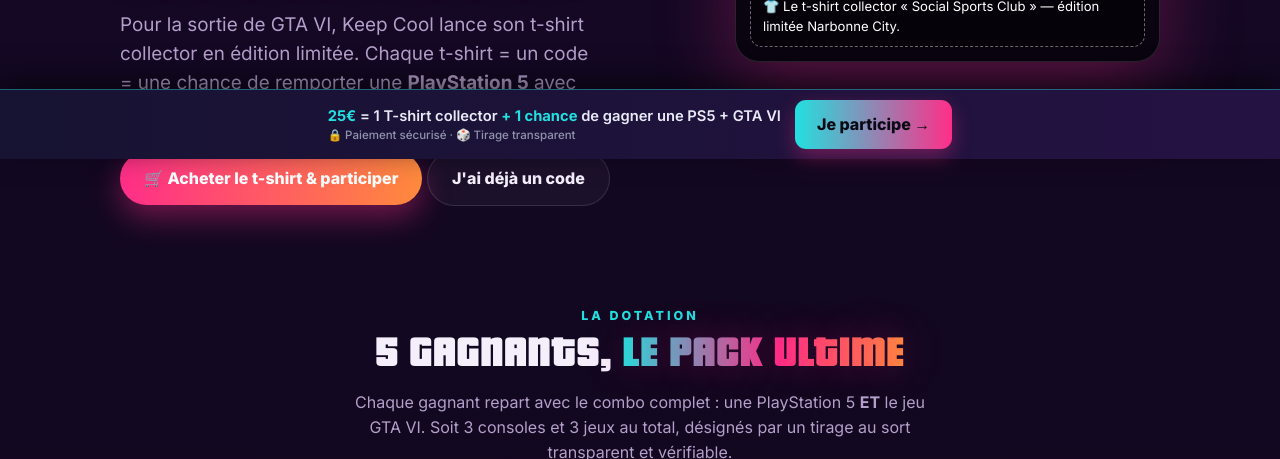
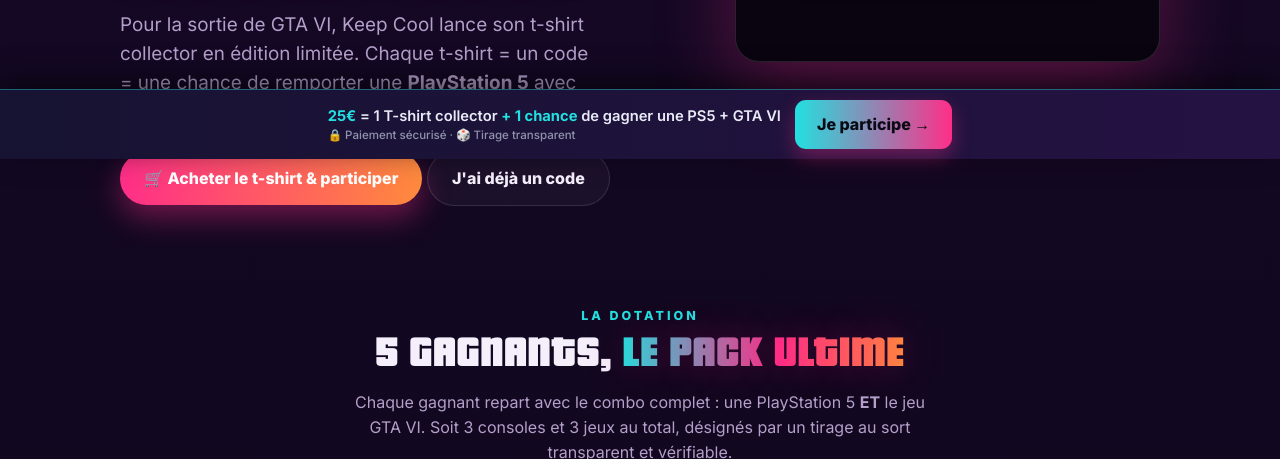
Before and after one commit to guilhemroig-source/ConcoursGTA6, a website: page gta6-keepcool-concours 2/public/index.html in a window 1280 px wide. Shown: the part 641-1100 px from the top of the page. Drawn offline with Linux system fonts and the light colour scheme; no server answers.

Commit message:
Remove collector t-shirt note from index.html
Removed the note about the collector t-shirt from the hero visual section.

```diff
--- a/gta6-keepcool-concours 2/public/index.html
+++ b/gta6-keepcool-concours 2/public/index.html
@@ -37,7 +37,6 @@
     </div>
     <div class="hero-visual" aria-label="T-shirt collector Social Sports Club">
       <video src="collector-360.mp4" autoplay loop muted playsinline preload="auto" style="max-height:440px;max-width:100%;width:auto;height:auto;border-radius:16px;display:block;margin:0 auto;background:#000;box-shadow:0 20px 50px rgba(0,0,0,.5)"></video>
-      <div class="tshirt-note">👕 Le t-shirt collector « Social Sports Club » — édition limitée Narbonne City.</div>
     </div>
   </div>
 </section><!-- DOTATIONS -->
```
